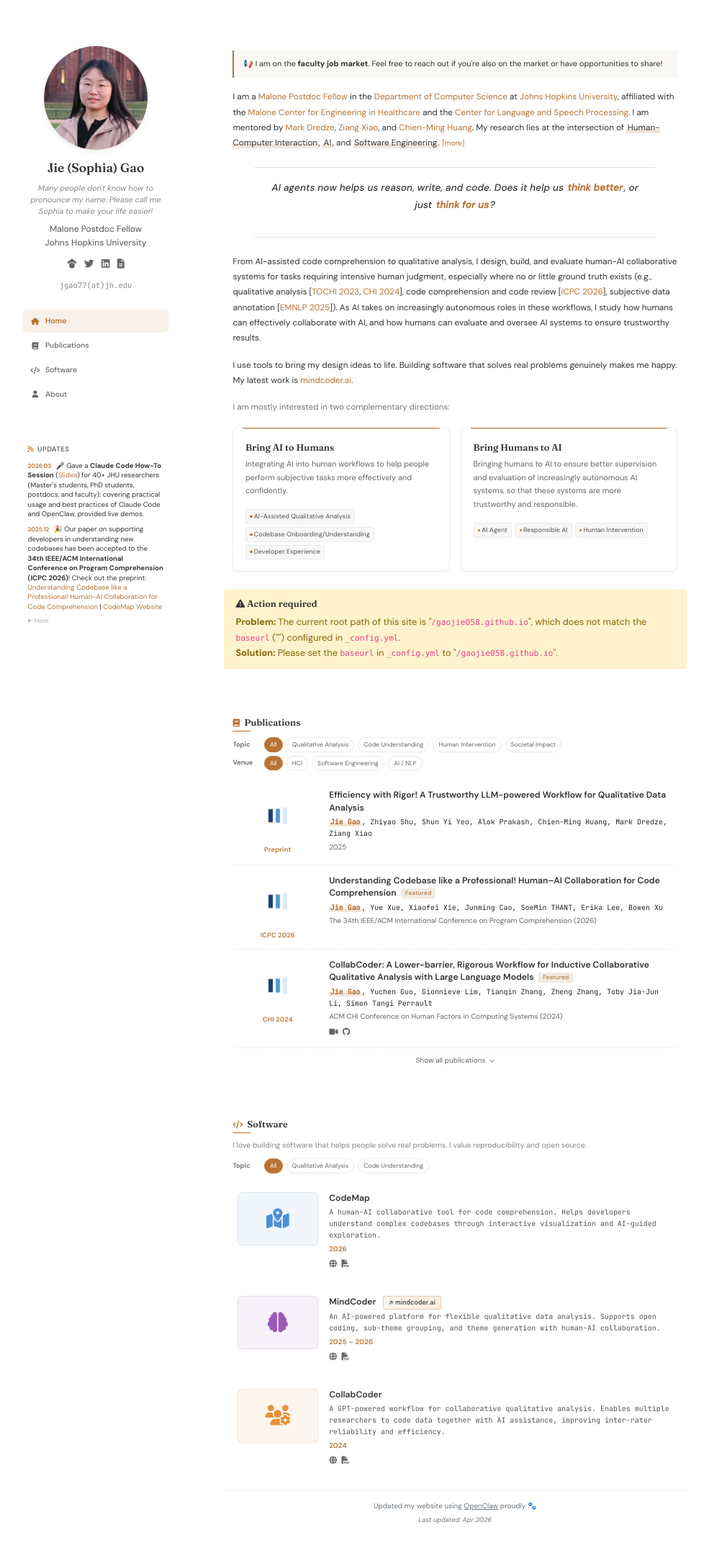
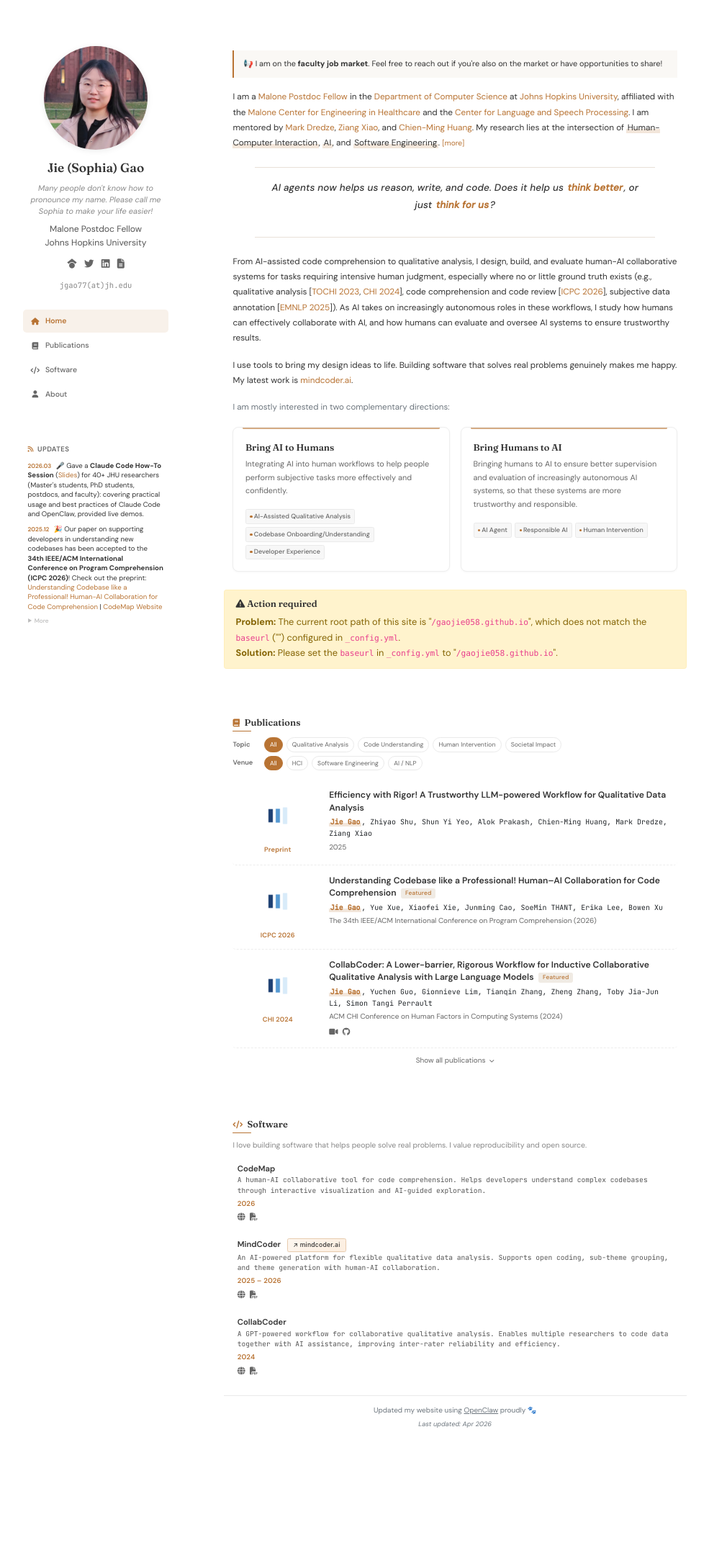
Before and after one commit to gaojie058/gaojie058.github.io, a Jekyll site: the page built from index.html, in a window 1280 px wide. Shown: the whole page at 72% size, without its empty margins (147-1132 px from the left). Built offline with Jekyll 4.4.1, drawn with Linux system fonts in a browser that asks for light colours; nearby versions of some CDN libraries; a style sheet for code colours, icons or effects is not loaded; after the commit the page ends 2038 px from its top, so only the background shows below that.

Commit message:
style: remove software icons, topic filter, compact layout
- Remove icon boxes and cover images from software cards
- Remove topic filter buttons (All/Qualitative/Code Understanding)
- Compact software card spacing (smaller padding, tighter text)

```diff
--- a/_includes/widgets/software_card.html
+++ b/_includes/widgets/software_card.html
@@ -12,19 +12,6 @@
 
 <div class="pub-item">
     <div class="d-none d-md-flex pub-item-row">
-        <div class="pub-item-cover">
-            {% if item.icon %}
-            <div class="sw-icon-box" style="background: {{ item.icon_color | default: '#b87333' }}15; border: 1px solid {{ item.icon_color | default: '#b87333' }}25;">
-                <i class="{{ item.icon }}" style="color: {{ item.icon_color | default: '#b87333' }};"></i>
-            </div>
-            {% elsif item.cover %}
-            <img src="{{ item.cover | relative_url }}" alt="{{ item.title }}" class="pub-cover-img" style="object-fit: cover;">
-            {% else %}
-            <div class="pub-cover-img" style="padding-top: 66%; background: linear-gradient(135deg, #f5f0eb, #e8ddd4); position: relative;">
-                <i class="fas fa-code" style="font-size: 1.5rem; color: #c8a882; opacity: 0.4; position: absolute; top: 50%; left: 50%; transform: translate(-50%, -50%);"></i>
-            </div>
-            {% endif %}
-        </div>
         <div class="pub-item-body">
             <h6 class="pub-title">
                 {% if main_link %}
--- a/assets/css/global.css
+++ b/assets/css/global.css
@@ -1508,27 +1508,26 @@ html {
     to { background-position: 0 0; }
 }
 
-/* ===== Software Icon Box ===== */
-.sw-icon-box {
-    width: 140px;
-    height: 93px;
-    border-radius: 8px;
-    display: flex;
-    align-items: center;
-    justify-content: center;
-    transition: transform 0.2s, box-shadow 0.2s;
-}
-
-.sw-icon-box i {
-    font-size: 2.2rem;
-    transition: transform 0.2s;
-}
-
-.sw-icon-box:hover {
-    transform: scale(1.03);
-    box-shadow: 0 2px 8px rgba(0,0,0,0.08);
-}
-
-.sw-icon-box:hover i {
-    transform: scale(1.1);
-}
+/* ===== Software Compact Layout ===== */
+#sw-filter-list .pub-item {
+    padding: 0.4rem 0.5rem;
+}
+
+#sw-filter-list .pub-title {
+    font-size: 0.88rem;
+    margin-bottom: 0.1rem;
+}
+
+#sw-filter-list .pub-authors {
+    font-size: 0.75rem;
+    margin-bottom: 0.05rem;
+    line-height: 1.5;
+}
+
+#sw-filter-list .pub-venue {
+    margin-bottom: 0.1rem;
+}
+
+#sw-filter-list .pub-links {
+    margin-top: 0.1rem;
+}
--- a/index.html
+++ b/index.html
@@ -28,19 +28,10 @@ container_class: container-fluid
         </h5>
         <p style="font-size: 0.82rem; color: #888; margin-bottom: 0.75rem;">I love building software that helps people solve real problems. I value reproducibility and open source.</p>
 
-        <div class="pub-filters" id="sw-filters">
-            <div class="pub-filter-row">
-                <span class="pub-filter-label">Topic</span>
-                <button class="sw-filter-btn pub-filter-btn active" data-filter="all">All</button>
-                <button class="sw-filter-btn pub-filter-btn" data-filter="qualitative-analysis">Qualitative Analysis</button>
-                <button class="sw-filter-btn pub-filter-btn" data-filter="codebase-understanding">Code Understanding</button>
-            </div>
-        </div>
-
         <div id="sw-filter-list">
             {% assign all_software = site.software | sort: "order" %}
             {% for item in all_software %}
-            <div class="sw-filter-item" data-category="{{ item.category }}">
+            <div class="sw-filter-item">
                 {% include widgets/software_card.html item=item %}
             </div>
             {% endfor %}
```
Also changed, not shown: other parts of index.html (+1 -0 lines).
